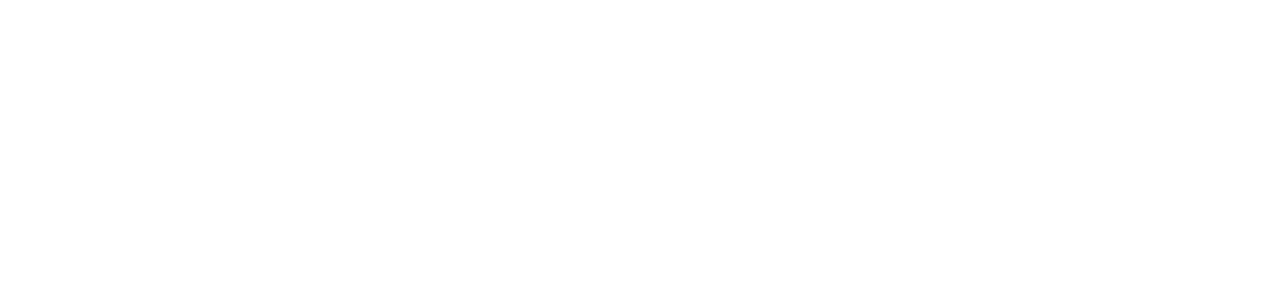
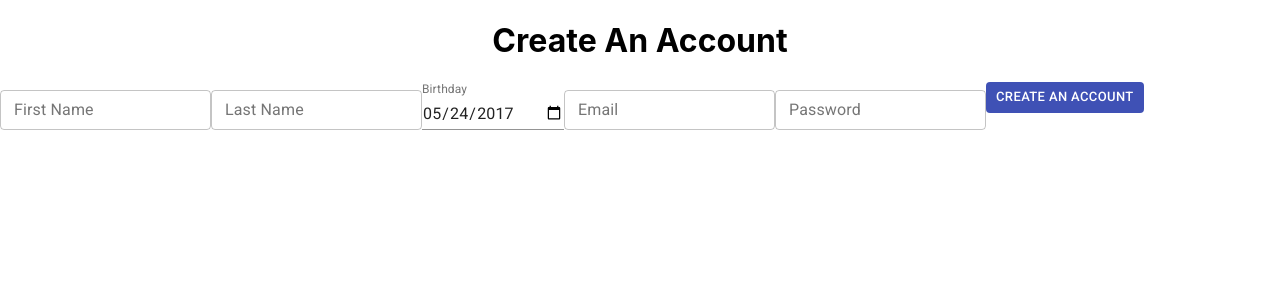
Before and after one commit to minericpark/StickIt, a React (Create React App) app in the folder stickit/: page /create-account in a window 1280 px wide. Shown: the top 300 px of the page. Built offline with nearby package versions, Linux system fonts and the light colour scheme.

Commit message:
created 'Create An Account' page and applied logo to browser tab

```diff
--- a/stickit/public/index.html
+++ b/stickit/public/index.html
@@ -2,7 +2,7 @@
 <html lang="en">
   <head>
     <meta charset="utf-8" />
-    <link rel="icon" href="%PUBLIC_URL%/favicon.ico" />
+    <link rel="icon" href="%PUBLIC_URL%/stickit.png" />
     <meta name="viewport" content="width=device-width, initial-scale=1" />
     <meta name="theme-color" content="#000000" />
     <meta
--- a/stickit/src/App.js
+++ b/stickit/src/App.js
@@ -9,6 +9,7 @@
 import Dashboard from './components/dashboard';
 import LoginPage from './components/login_page';
 import { AppContext } from './components/user_context';
+import CreateAccount from './components/create_account_page';
 
 function App() {
     const { userID } = useContext(AppContext);
@@ -26,6 +27,9 @@
                 <Route exact path="/login">
                     <LoginPage />
                 </Route>
+                <Route exact path="/create-account">
+                    <CreateAccount />
+                </Route>
                 <Route exact path="/">
                     {userID ? (
                         <Redirect to="/dashboard" />
--- /dev/null
+++ b/stickit/src/components/create_account_page.js
@@ -0,0 +1,127 @@
+import { useContext, useState } from "react";
+import { AppContext } from "./user_context";
+import { Redirect } from "react-router-dom";
+import { Button, TextField, ButtonGroup } from '@material-ui/core';
+
+function CreateAccount(props) {
+  const { userID, login } = useContext(AppContext);
+  const [email, setEmail] = useState('');
+  const [password, setPassword] = useState('');
+  const [error, toggleError] = useState({ email: false, password: false });
+  const [errorMsg, setError] = useState('');
+
+  //
+  if (userID !== null) {
+    return <Redirect to="/dashboard" />;
+  }
+
+  function handleLogin(event) {
+    let success = true;
+    let errMsg = '';
+
+    event.preventDefault();
+
+    if (email.length === 0) {
+        success = false;
+        errMsg = 'Please enter your email';
+        toggleError({ email: true });
+    } else if (password.length === 0) {
+        success = false;
+        errMsg = 'Please enter your password';
+        toggleError({ password: true });
+    } else {
+        toggleError({ email: false, password: false });
+    }
+
+    // TODO: submit the login information for confirmation
+
+    if (success) {
+        login(email);
+    } else {
+        setError(errMsg);
+    }
+}
+
+    function handleInput(event) {
+        let name = event.target.name;
+        let value = event.target.value;
+        let errMsg = '';
+
+        if (name === 'email') {
+            if (value.trim() !== '') {
+                setEmail(value);
+            }
+        } else if (name === 'password') {
+            if (value.trim() !== '') {
+                setPassword(value);
+            }
+        }
+
+        setError(errMsg);
+}
+  return (
+    <div id="create_account_page" className="create-account-page">
+      <form id="creat-account-form" onSubmit={CreateAccount}>
+                <h1 className="title">Create An Account</h1>
+                <TextField
+                    label="First Name"
+                    name="first_name"
+                    type="text"
+                    size="small"
+                    margin="dense"
+                    variant="outlined"
+                    onChange={CreateAccount}
+                />
+                <TextField
+                    label="Last Name"
+                    name="last_name"
+                    type="text"
+                    size="small"
+                    margin="dense"
+                    variant="outlined"
+                    onChange={CreateAccount}
+                />
+                <TextField
+                    id="date"
+                    label="Birthday"
+                    type="date"
+                    defaultValue="2017-05-24"
+                    InputLabelProps={{
+                      shrink: true,
+                    }}
+                  />
+                <TextField
+                    label="Email"
+                    name="email"
+                    type="email"
+                    size="small"
+                    margin="dense"
+                    variant="outlined"
+                    error={error.email}
+                    helperText={error.email ? errorMsg : null}
+                    onChange={handleInput}
+                />
+                <TextField
+                    label="Password"
+                    name="password"
+                    type="password"
+                    size="small"
+                    margin="dense"
+                    variant="outlined"
+                    error={error.password}
+                    helperText={error.password ? errorMsg : null}
+                    onChange={handleInput}
+                />
+                <ButtonGroup size="small" variant="contained" disableElevation>
+                    {/* TODO: <Button color="default">Cancel</Button> */}
+                    <Button color="primary" type="submit">
+                        Create An Account
+                    </Button>
+                </ButtonGroup>
+
+        </form>
+      </div>
+  );
+}
+
+export default CreateAccount;
```
Also changed, not shown: stickit/public/stickit.png (added).
